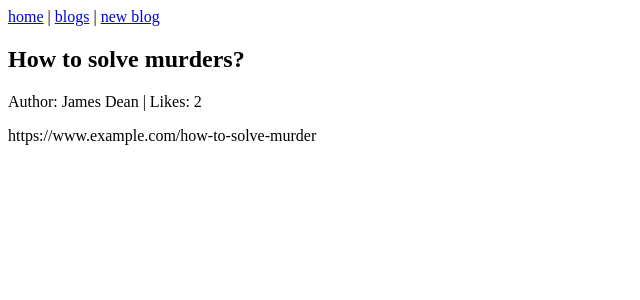
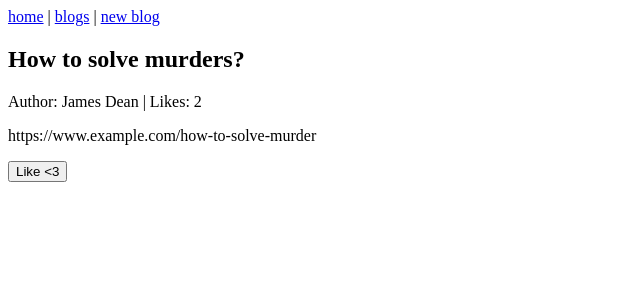
Before and after one commit to jbdemme/blog-app, a Next.js app: page /blogs/1 in a window 1280 px wide. Shown: the top 300 px of the page, without its empty margins (0-640 px from the left). Built offline with nearby package versions, Linux system fonts and the light colour scheme.

Commit message:
feat: implement blog liking functionality

```diff
--- a/app/actions/blogs.ts
+++ b/app/actions/blogs.ts
@@ -1,7 +1,7 @@
 "use server"
 
 import { redirect } from "next/navigation"
-import { addBlog } from "../services/blogs"
+import { addBlog, increaseLike } from "../services/blogs"
 import { revalidatePath } from "next/cache"
 
 export const createBlog = async (formData: FormData) => {
@@ -13,3 +13,11 @@ export const createBlog = async (formData: FormData) => {
     revalidatePath("/blogs")
     redirect("/blogs")
 }
+
+export const likeBlog = async (formData: FormData) => {
+    const id = Number(formData.get("id"))
+    increaseLike(id)
+
+    revalidatePath(`/blogs/${id}`)
+    revalidatePath("/blogs")
+}
--- a/app/blogs/[id]/page.tsx
+++ b/app/blogs/[id]/page.tsx
@@ -1,3 +1,4 @@
+import { likeBlog } from "@/app/actions/blogs"
 import { getBlogById } from "@/app/services/blogs"
 import { notFound } from "next/navigation"
 
@@ -18,6 +19,10 @@ const Blog = async ({ params }: { params: Promise<{ id: string }> }) => {
                 Likes: {blog.likes}
             </p>
             <p>{blog.url}</p>
+            <form action={likeBlog}>
+                <input type="hidden" name="id" value={blog.id} />
+                <button type="submit">Like {"<3"}</button>
+            </form>
         </div>
     )
 }
--- a/app/services/blogs.ts
+++ b/app/services/blogs.ts
@@ -28,3 +28,10 @@ export const getBlogById = (id: number) => {
 export const addBlog = (title: string, author: string, url: string, likes: number) => {
     blogs.push({ id: nextId++, title, author, url, likes })
 }
+
+export const increaseLike = (id: number) => {
+    const blog = getBlogById(id)
+    if (blog) {
+        blog.likes++
+    }
+}
```
